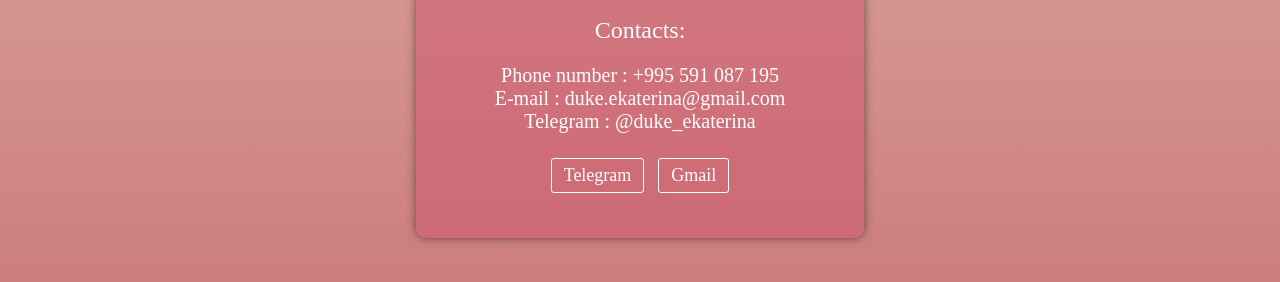
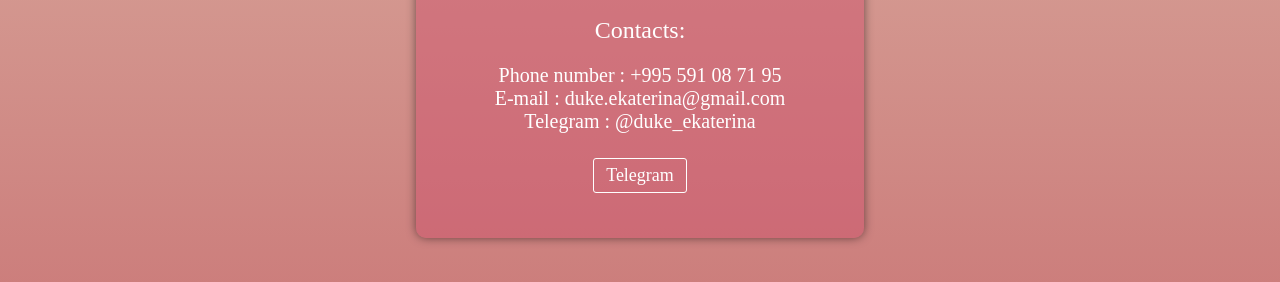
Before and after one commit to dukeekaterina/dukeekaterina.github.io, a plain HTML site: page index.html in a window 1280 px wide. Shown: the part 468-750 px from the top of the page. Drawn offline with Linux system fonts and the light colour scheme.

Commit message:
Update index.html

```diff
--- a/index.html
+++ b/index.html
@@ -14,13 +14,12 @@
     <div class="description">Hi! My name is Kate and i'm QA Engineer. &#10084</div>
     <div class="subtitle">Contacts:</div>
     <div class="contacts">
-      <span>Phone number : +995 591 087 195</span><br>
+      <span>Phone number : +995 591 08 71 95</span><br>
       <span>E-mail : duke.ekaterina@gmail.com</span><br>
       <span>Telegram : @duke_ekaterina</span>
     </div>
     <div class="social-buttons">
       <a href="https://t.me/duke_ekaterina">Telegram</a>
-      <a href="duke.ekaterina@gmail.com">Gmail</a>
     </div>
   </div>
 </body>
```
